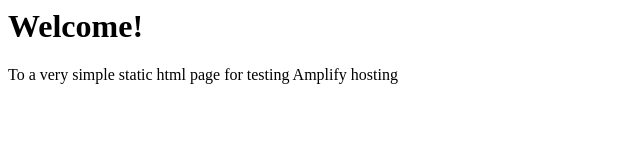
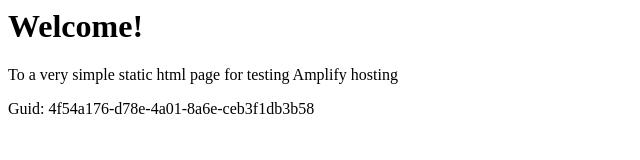
Before and after one commit to aws-aemilia-syd/Github-PR-Commit-Integration-Test-DoNotTouch-Gith-P5X5MO5I-v1-preprod-ap-southeast-2, a website: page src/index.html in a window 1280 px wide. Shown: the whole page, without its empty margins (0-640 px from the left). Drawn offline with Linux system fonts and the light colour scheme.

Commit message:
commit from integ tests

```diff
--- a/src/index.html
+++ b/src/index.html
@@ -1,3 +1,5 @@
+
+
 <html lang="en">
 
 <head>
@@ -10,6 +12,6 @@
 <body>
     <h1>Welcome!</h1>
     <p>To a very simple static html page for testing Amplify hosting</p>
-</body>
+    <p>Guid: 4f54a176-d78e-4a01-8a6e-ceb3f1db3b58</p></body>
 
 </html>
```
